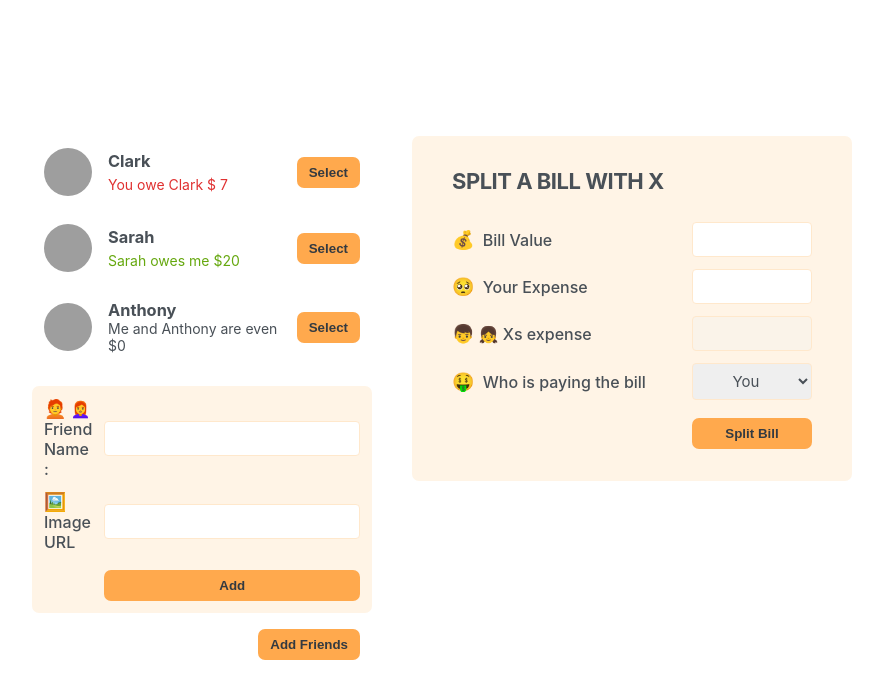
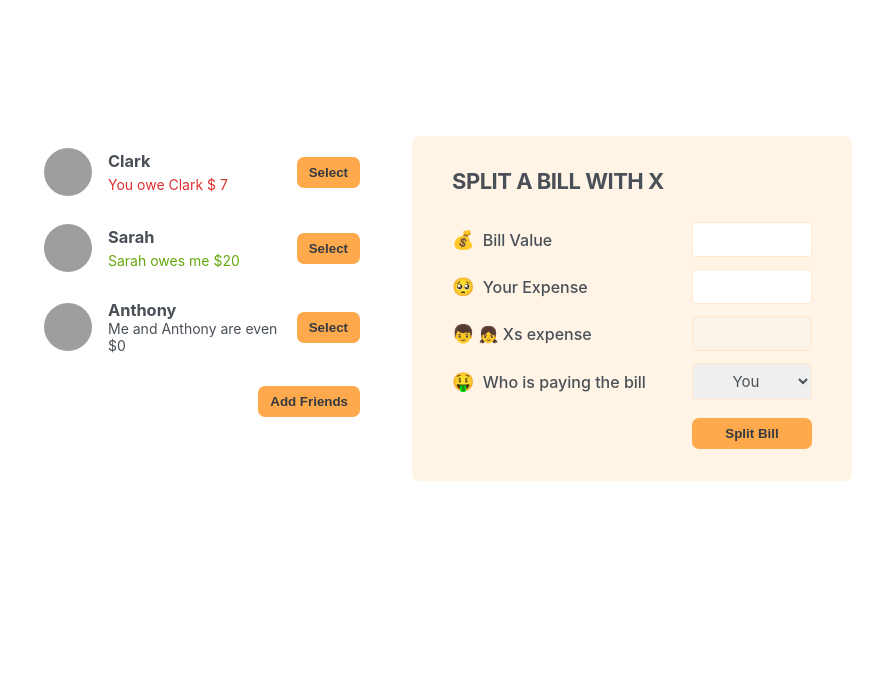
Before and after one commit to justamanuelax/eatnsplit, a React (Vite) app: page / in a window 1280 px wide. Shown: the top 698 px of the page, without its empty margins (198-1081 px from the left). Built offline with nearby package versions, Linux system fonts and the light colour scheme; grey boxes are pictures that could not be loaded.

Commit message:
Eat-N-Split Static Part Done with Add Friends and close part completed

```diff
--- a/src/App.jsx
+++ b/src/App.jsx
@@ -1,17 +1,35 @@
 import PropTypes from "prop-types";
 import { initialFriends } from "./Appa.js";
 import "./index.css";
+import {useState} from "react";
+
+function Button({children, onClick}){
+  Button.propTypes = {
+    children: PropTypes.string,
+    onClick: PropTypes.func
+  }
+  return(
+    <button className="button" onClick={onClick}>{children}</button>
+  )
+}
+
 
 
 function App() {
+    const [showAddFriend, setShowAddFriend] = useState(false);
 
-  return (
+    function handleShowAtFriend(){
+      setShowAddFriend((show) => !show)
+    }
+
+    return (
 
       <div className="app">
         <div className="sidebar">
           <Friendlist />
-          <FormAddFriend/>
-          <Button>Add Friends</Button>
+          {showAddFriend && <FormAddFriend/>}
+          <Button onClick={handleShowAtFriend}>{showAddFriend ? "Close " : "Add Friends"}</Button>
+
         </div>
       <FormSplitBill/>
       </div>
@@ -66,20 +84,12 @@
 )
 }
 
-function Button({children}){
-  Button.propTypes = {
-    children: PropTypes.string
-  }
-  return(
-    <button className="button">{children}</button>
-  )
-}
 
 function FormAddFriend(){
   return(
     <form className="form-add-friend">
       <label>
-      🧑‍🦰👩‍🦰  Friend Name :
+      🧑‍🦰👩‍🦰 Friend Name:
       </label>
       <input type="text" />
       <label htmlFor="">🖼️ Image URL</label>
```
